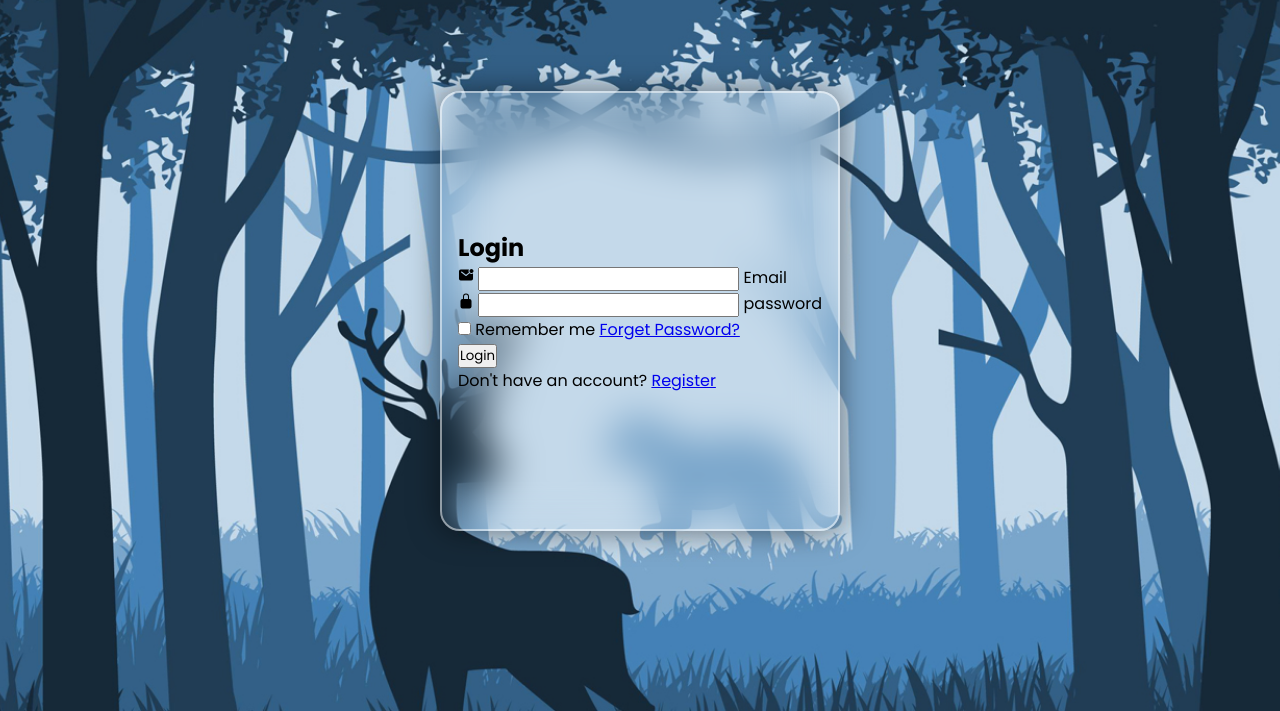
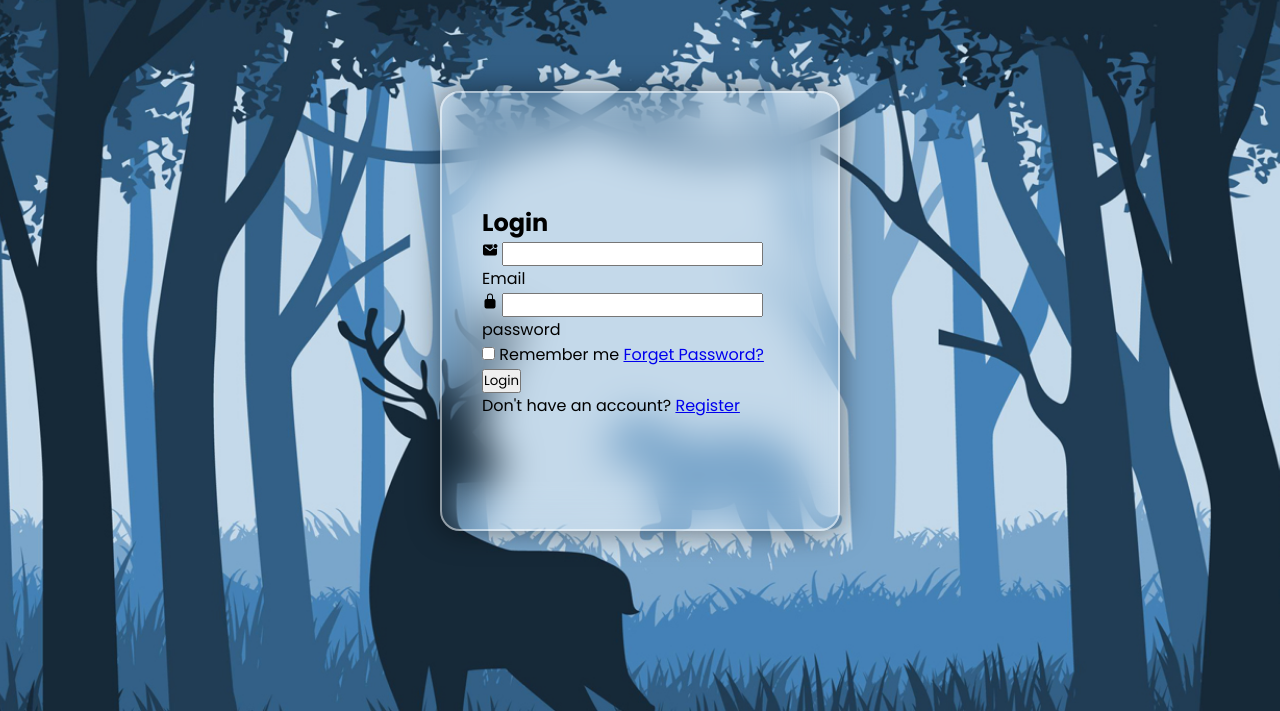
Before and after one commit to ub-victor/Website-with-Login-And-Register, a plain HTML site: page index.html in a window 1280 px wide. Shown: the part 89-800 px from the top of the page. Drawn offline with nearby package versions, Linux system fonts and the light colour scheme.

Commit message:
styles for form-nox

```diff
--- a/styles.css
+++ b/styles.css
@@ -103,5 +103,6 @@ It helps keep the HTML structure clean and allows for more flexible styling thro
 }
 
 .wrapper .form-box{
-
+    width: 100%;
+    padding: 40px;
 }
```
